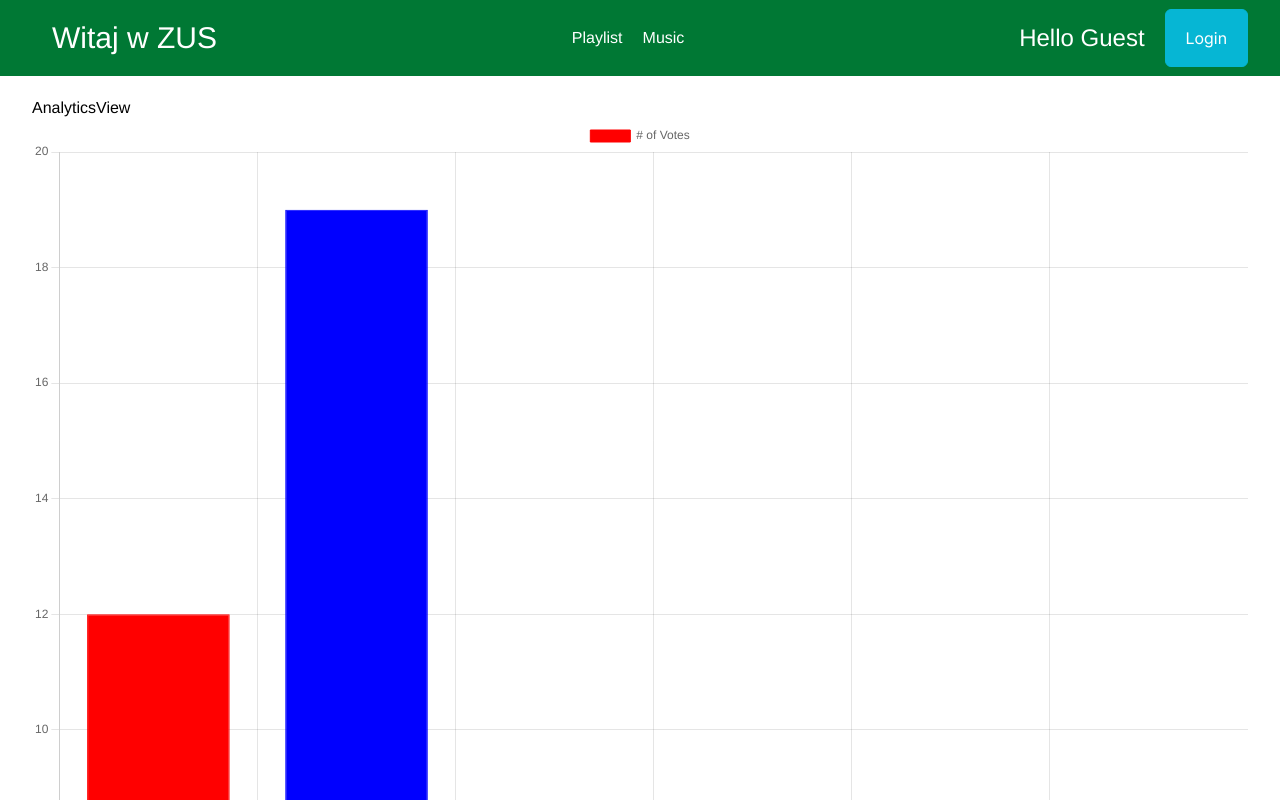
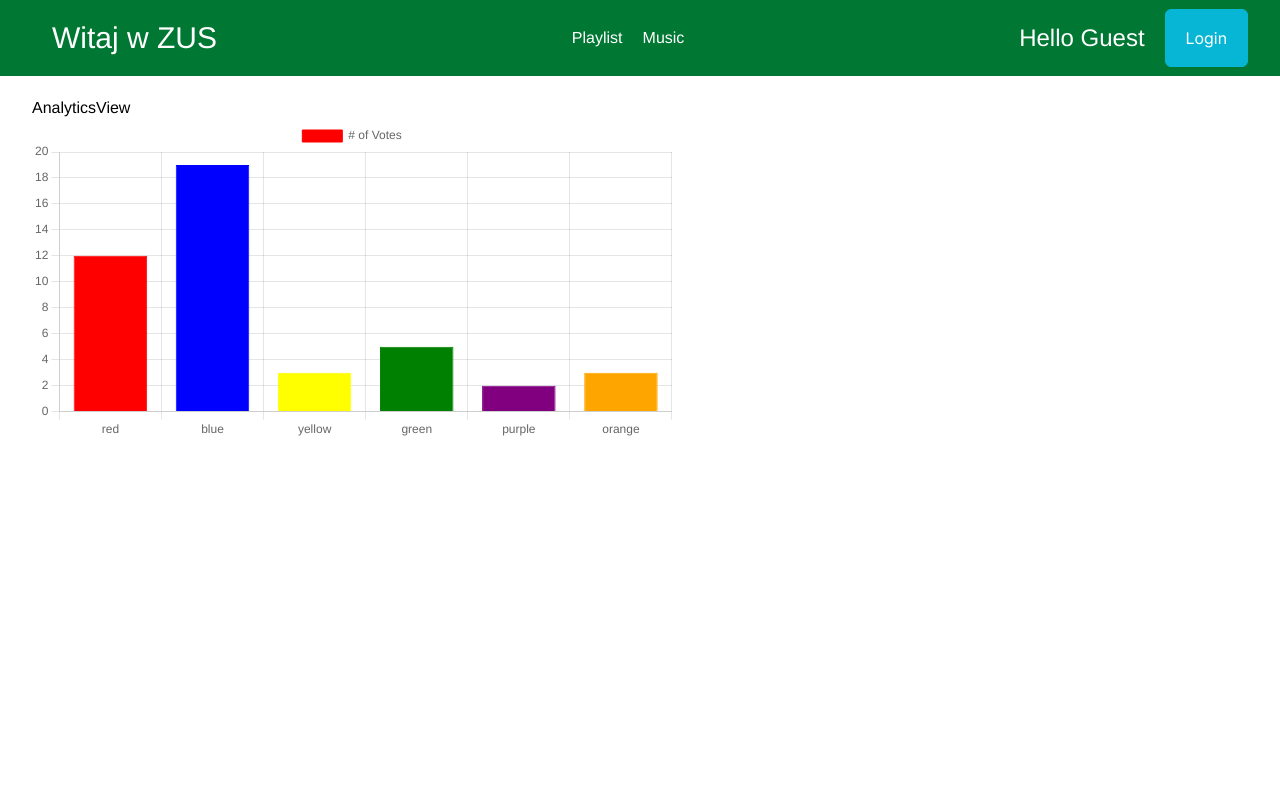
Before and after one commit to slawekppr/zus-react, a React (Vite) app: page /analytics in a window 1280 px wide. Shown: the top 800 px of the page. Built offline with nearby package versions, Linux system fonts and the light colour scheme; a web font is replaced by a local one.

Commit message:
Exercise: Declarative Config API

```diff
--- a/src/admin/AnalyticsView.tsx
+++ b/src/admin/AnalyticsView.tsx
@@ -1,21 +1,48 @@
 import { Chart } from "chart.js/auto";
-import React, { useEffect, useRef } from "react";
+import React, { PropsWithChildren, useEffect, useRef } from "react";
 
 type Props = {};
 
+namespace Bar {
+  export const Chart = (props: PropsWithChildren) => {
+    const chartRef = useRef<HTMLCanvasElement>(null);
+
+    useBarChart(chartRef);
+
+    return (
+      <div
+        className="chart-container"
+        style={{
+          position: "relative",
+          height: "40vh",
+          width: "80vw",
+        }}
+      >
+        <canvas ref={chartRef}></canvas>
+      </div>
+    );
+  };
+  export const Tooltip = (props: PropsWithChildren) => <div></div>;
+}
+namespace Data {
+  export const Set = (props: PropsWithChildren) => <div></div>;
+  export const Item = (props: PropsWithChildren) => <div></div>;
+}
+
 const AnalyticsView = (props: Props) => {
-  const chartRef = useRef<HTMLCanvasElement>(null);
-
-  useBarChart(chartRef);
-
   return (
     <div>
       AnalyticsView
-      <canvas ref={chartRef} width={300} height={300}></canvas>
+      <Bar.Chart>
+        <Bar.Tooltip />
+        <Data.Set label="# of Votes">
+          <Data.Item label="red" bg="red" border="red" value="30" />
+          <Data.Item label="green" bg="green" border="green" value="40" />
+        </Data.Set>
+      </Bar.Chart>
     </div>
   );
 };
-
 export default AnalyticsView;
 
 function useBarChart(chartRef: React.RefObject<HTMLCanvasElement>) {
@@ -41,6 +68,7 @@ function renderChart(canvas: HTMLCanvasElement) {
       ],
     },
     options: {
+      responsive: true,
       backgroundColor: ["red", "blue", "yellow", "green", "purple", "orange"],
       borderColor: ["red", "blue", "yellow", "green", "purple", "orange"],
       scales: {
```
